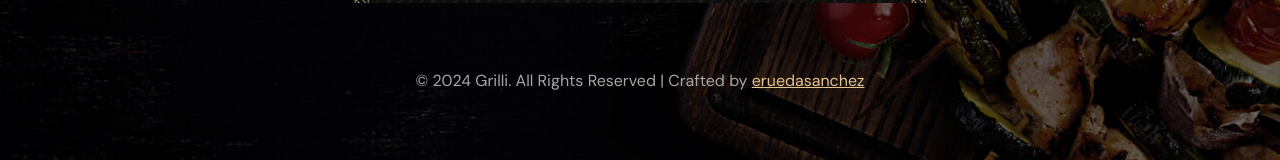
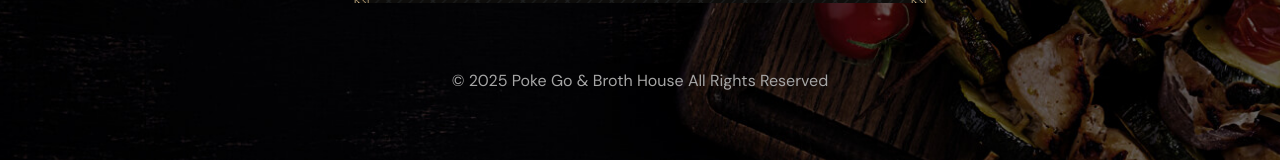
Before and after one commit to weijingxuan925/PokeGo, a Next.js app: page / in a window 1280 px wide. Shown: the part 8834-8994 px from the top of the page. Built offline with nearby package versions, Linux system fonts and the light colour scheme; a web font is replaced by a local one.

Commit message:
底标版权

```diff
--- a/components/FooterBottom/FooterBottom.tsx
+++ b/components/FooterBottom/FooterBottom.tsx
@@ -5,7 +5,7 @@ const FooterBottom = () => {
     return (
         <div className="footer-bottom">
             <p className="copyright">
-                &copy; 2024 Grilli. All Rights Reserved | Crafted by <Link href="https://github.com/eruedasanchez" className="link">eruedasanchez</Link>
+                &copy; 2025 Poke Go & Broth House All Rights Reserved
             </p>
         </div>
     )
```
